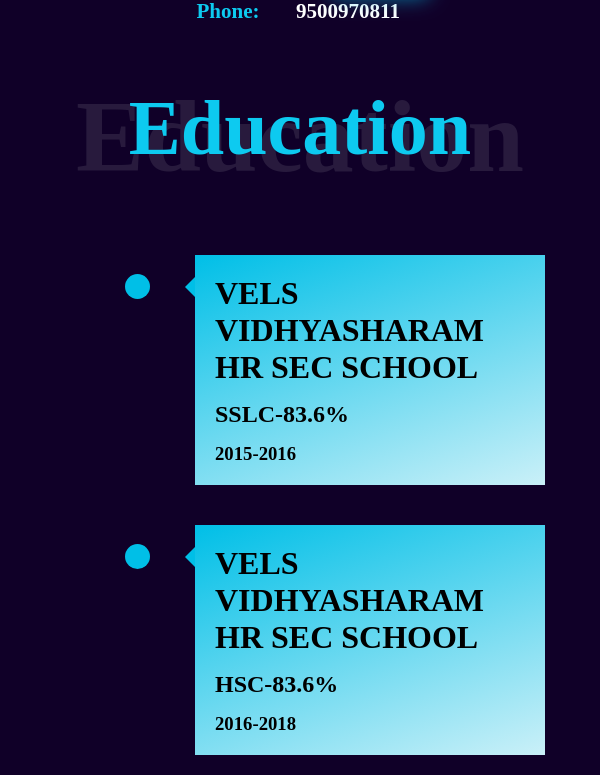
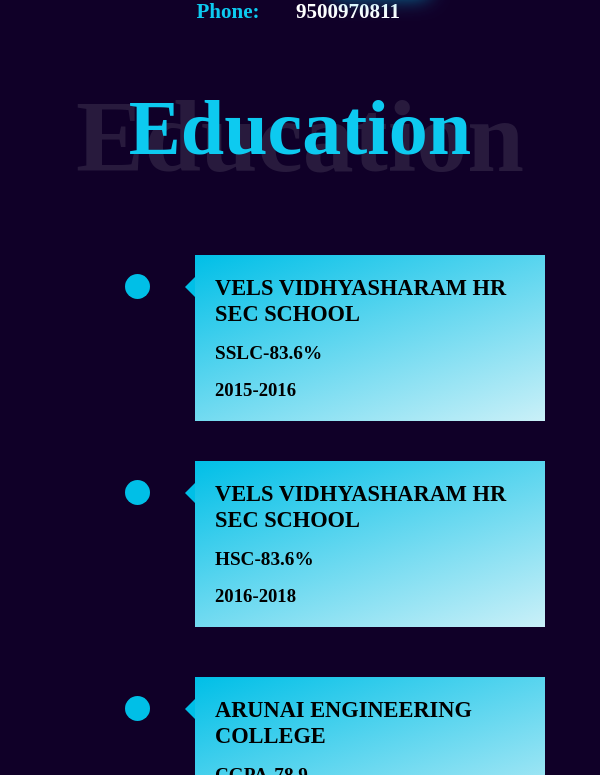
Before and after one commit to Prasanth-santh/Portfolio, a React (Create React App) app: page /contact in a window 600 px wide. Shown: the part 1732-2507 px from the top of the page. Built offline with nearby package versions, Linux system fonts and the light colour scheme.

Commit message:
responsive adjustment

```diff
--- a/src/Assets/CSS/Education.css
+++ b/src/Assets/CSS/Education.css
@@ -220,9 +220,9 @@
     .Education_content{
         width: 350px;
     }
-    .Eduction_overall{
+    /* .Eduction_overall{
         height: 250vh;
-    }
+    } */
 }
 @media screen and (min-width:300px) and (max-width:490px){
 
@@ -230,10 +230,10 @@
         width: 250px;
     }
     .Education_content>h1{
-        font-size: 6cqmin;
+        font-size: 1.2rem;
     }
     .Education_content>h2{
-        font-size: 5cqmin;
+        font-size: 1rem;
     }
     .left::before{
         display: none;
@@ -270,8 +270,19 @@
         min-height: 250vh;
     }
 }
-@media screen and (min-width:400px) and (max-width:600px){
+@media screen and (min-width:500px) and (max-width:600px){
     .Eduction_overall{
-        min-height: 280vh;
+        min-height: 230vh;
+    }
+    .Education_content>h1{
+        font-size: 1.4rem;
+    }
+    .Education_content>h2{
+        font-size: 1.2rem;
     }
 }
+@media screen and (min-width:300px) and (max-width:500px){
+    .Eduction_overall{
+        min-height: 230vh;
+    }
+}
```
